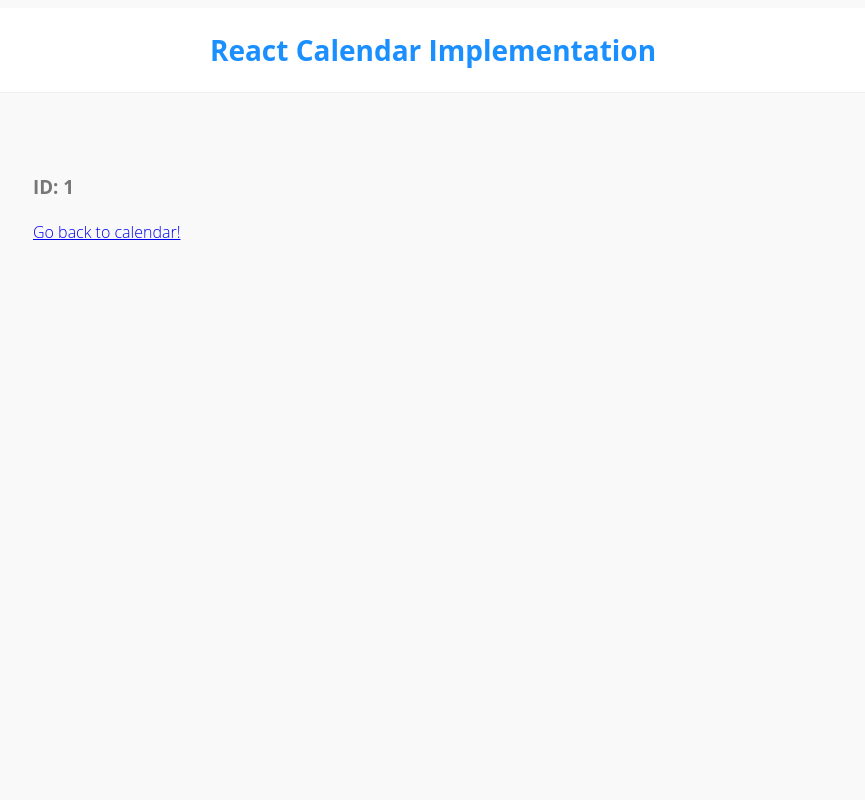
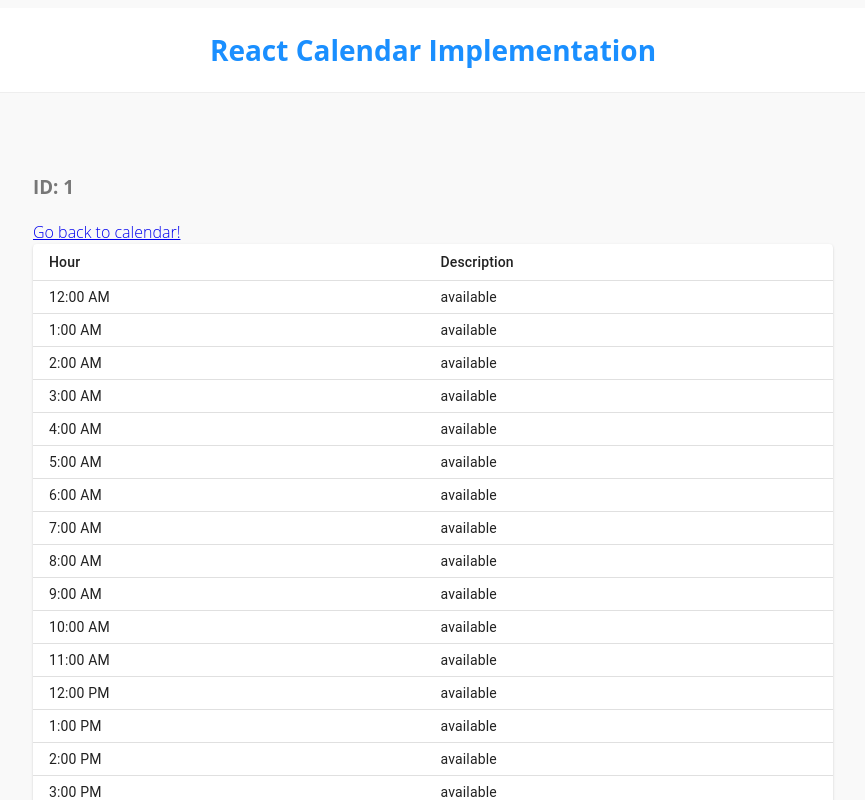
Before and after one commit to sbontop/jobsity-react-calendar, a React (Create React App) app: page /day/1 in a window 1280 px wide. Shown: the top 800 px of the page, without its empty margins (207-1072 px from the left). Built offline with nearby package versions, Linux system fonts and the light colour scheme.

Commit message:
1 file modified, 1 added

```diff
--- a/src/components/Day.jsx
+++ b/src/components/Day.jsx
@@ -1,10 +1,50 @@
 import React, { Component } from "react";
 import { Link, useParams } from "react-router-dom";
+
+import { makeStyles } from "@material-ui/core/styles";
+import Table from "@material-ui/core/Table";
+import TableBody from "@material-ui/core/TableBody";
+import TableCell from "@material-ui/core/TableCell";
+import TableContainer from "@material-ui/core/TableContainer";
+import TableHead from "@material-ui/core/TableHead";
+import TableRow from "@material-ui/core/TableRow";
+import Paper from "@material-ui/core/Paper";
+
+import { hours } from "../extras/DayHelper";
+
+const useStyles = makeStyles({
+  table: {
+    minWidth: 300
+  }
+});
+
+function createData(id, hour, description) {
+  return { id, hour, description };
+}
+
+const loadData = () => {
+  let rows = [];
+  let description = "available";
+  hours.map(hour => {
+    rows.push(createData(hour.id, hour.name, description));
+  });
+  return rows;
+};
+
+// const rows = [
+//   createData("Frozen yoghurt", 159, 6.0, 24, 4.0),
+//   createData("Ice cream sandwich", 237, 9.0, 37, 4.3),
+//   createData("Eclair", 262, 16.0, 24, 6.0),
+//   createData("Cupcake", 305, 3.7, 67, 4.3),
+//   createData("Gingerbread", 356, 16.0, 49, 3.9)
+// ];
 
 function Day() {
   // We can use the `useParams` hook here to access
   // the dynamic pieces of the URL.
   let { id } = useParams();
+  const classes = useStyles();
+  const rows = loadData();
 
   return (
     <div>
@@ -12,6 +52,29 @@
       <Link to="/">
         <span>Go back to calendar!</span>
       </Link>
+
+      <TableContainer component={Paper}>
+        <Table
+          className={classes.table}
+          size="small"
+          aria-label="a dense table"
+        >
+          <TableHead>
+            <TableRow>
+              <TableCell>Hour</TableCell>
+              <TableCell align="left">Description</TableCell>
+            </TableRow>
+          </TableHead>
+          <TableBody>
+            {rows.map(row => (
+              <TableRow key={row.id}>
+                <TableCell>{row.hour}</TableCell>
+                <TableCell>{row.description}</TableCell>
+              </TableRow>
+            ))}
+          </TableBody>
+        </Table>
+      </TableContainer>
     </div>
   );
 }
--- /dev/null
+++ b/src/extras/DayHelper.jsx
@@ -0,0 +1,98 @@
+export const hours = [
+  {
+    id: 1,
+    name: "12:00 AM"
+  },
+  {
+    id: 2,
+    name: "1:00 AM"
+  },
+  {
+    id: 3,
+    name: "2:00 AM"
+  },
+  {
+    id: 4,
+    name: "3:00 AM"
+  },
+  {
+    id: 5,
+    name: "4:00 AM"
+  },
+  {
+    id: 6,
+    name: "5:00 AM"
+  },
+  {
+    id: 7,
+    name: "6:00 AM"
+  },
+  {
+    id: 8,
+    name: "7:00 AM"
+  },
+  {
+    id: 9,
+    name: "8:00 AM"
+  },
+  {
+    id: 10,
+    name: "9:00 AM"
+  },
+  {
+    id: 11,
+    name: "10:00 AM"
+  },
+  {
+    id: 12,
+    name: "11:00 AM"
+  },
+  {
+    id: 13,
+    name: "12:00 PM"
+  },
+  {
+    id: 14,
+    name: "1:00 PM"
+  },
+  {
+    id: 15,
+    name: "2:00 PM"
+  },
+  {
+    id: 16,
+    name: "3:00 PM"
+  },
+  {
+    id: 17,
+    name: "4:00 PM"
+  },
+  {
+    id: 18,
+    name: "5:00 PM"
+  },
+  {
+    id: 19,
+    name: "6:00 PM"
+  },
+  {
+    id: 20,
+    name: "7:00 PM"
+  },
+  {
+    id: 21,
+    name: "8:00 PM"
+  },
+  {
+    id: 22,
+    name: "9:00 PM"
+  },
+  {
+    id: 23,
+    name: "10:00 PM"
+  },
+  {
+    id: 24,
+    name: "11:00 PM"
+  }
+];
```
